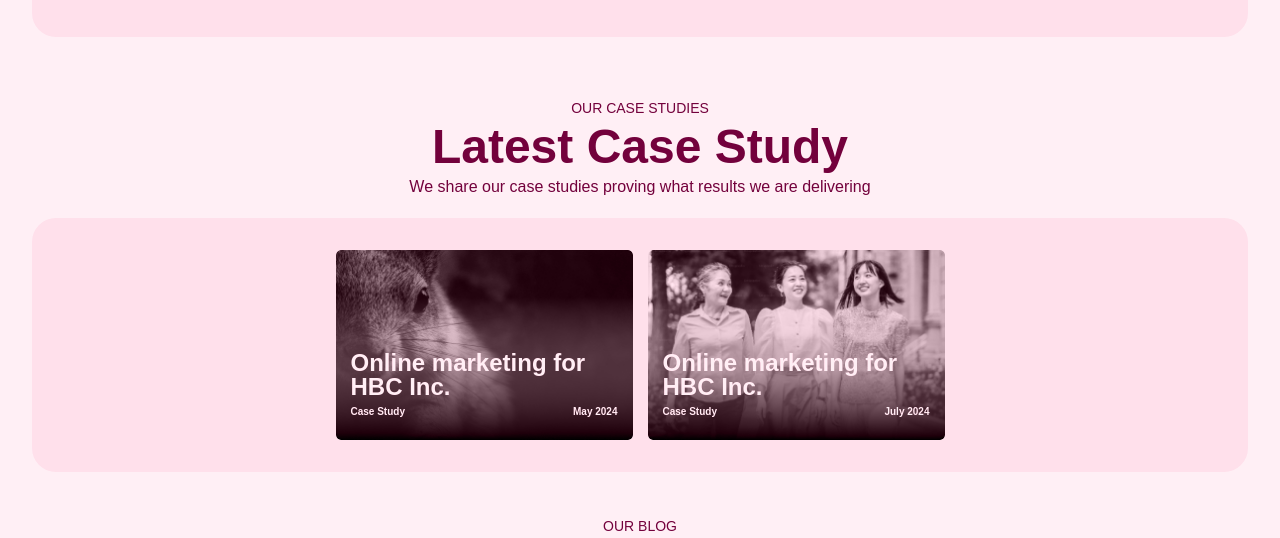
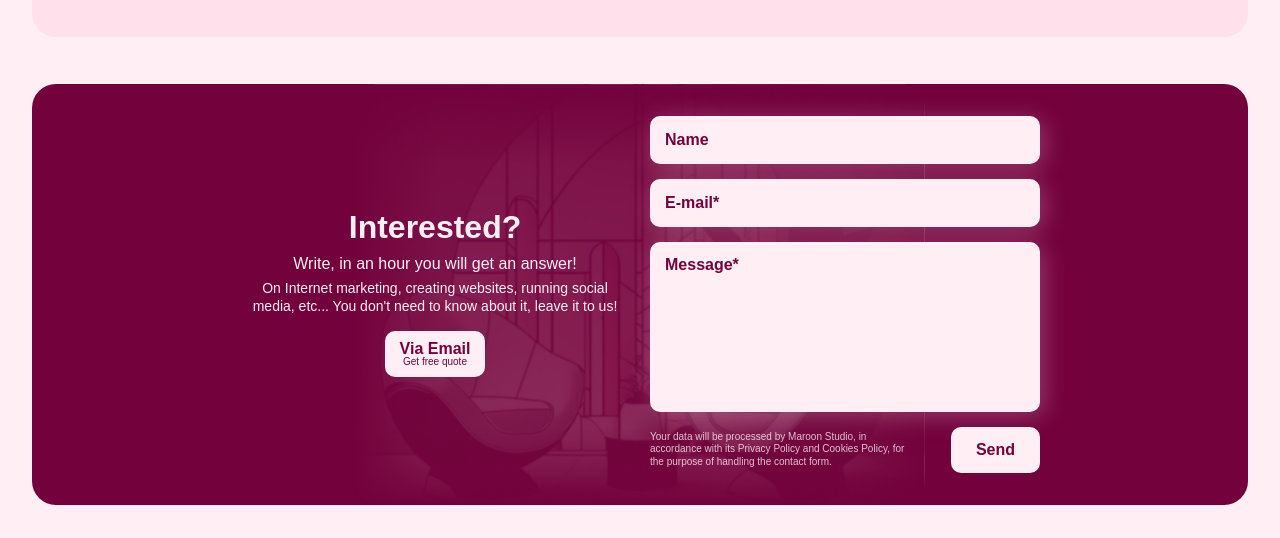
Before and after one commit to bordowe/maroon-studio, a Gatsby site: page / in a window 1280 px wide. Shown: the part 2941-3479 px from the top of the page. Built offline with nearby package versions, Linux system fonts and the light colour scheme; Gatsby itself is replaced by a stand-in of ours.

Commit message:
fix: hide OurCaseStudiesSection and OurBlogSection

```diff
--- a/src/pages/index.js
+++ b/src/pages/index.js
@@ -12,8 +12,8 @@ const IndexPage = () => {
             <Hero />
             <RealValuesSection />
             <OurServicesListSection />
-            <OurCaseStudiesSection />
-            <OurBlogSection />
+            {/* <OurCaseStudiesSection />
+            <OurBlogSection /> */}
             <InterestSection />
         </Layout>
     )
```
